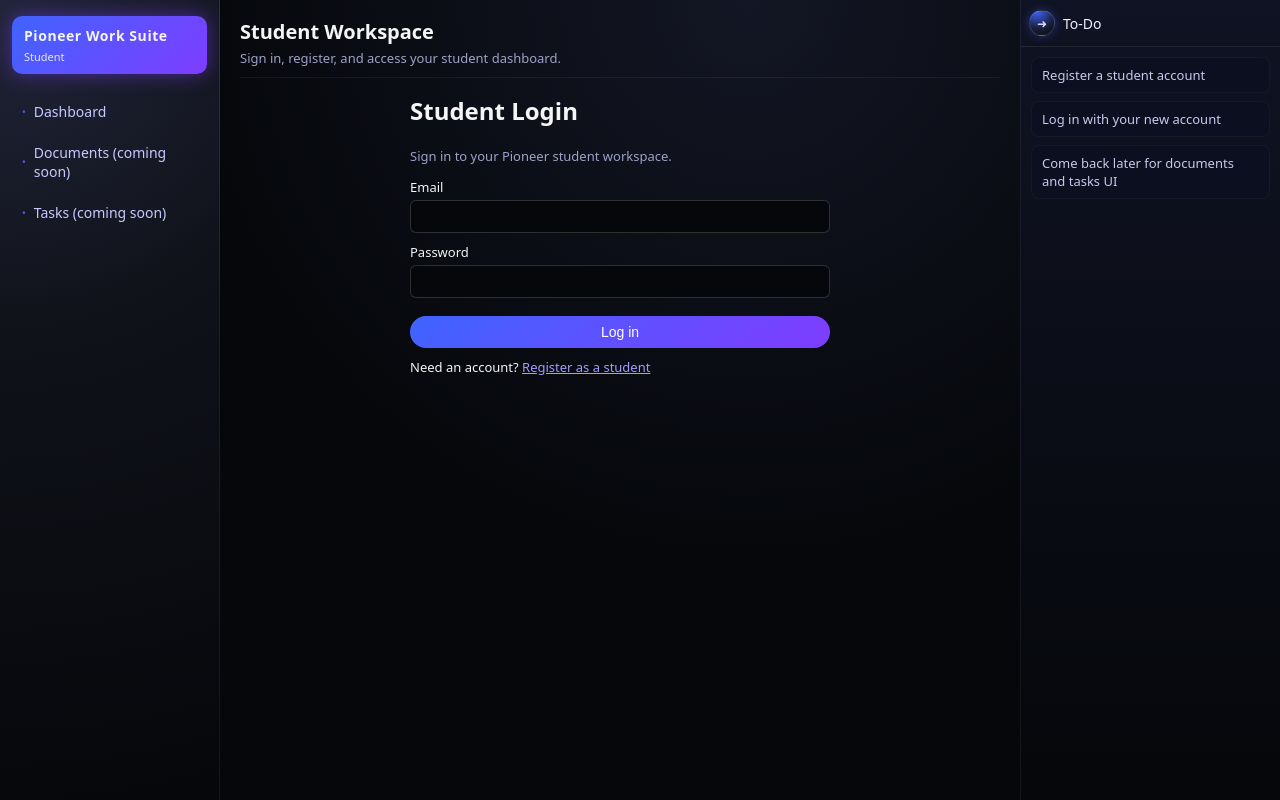
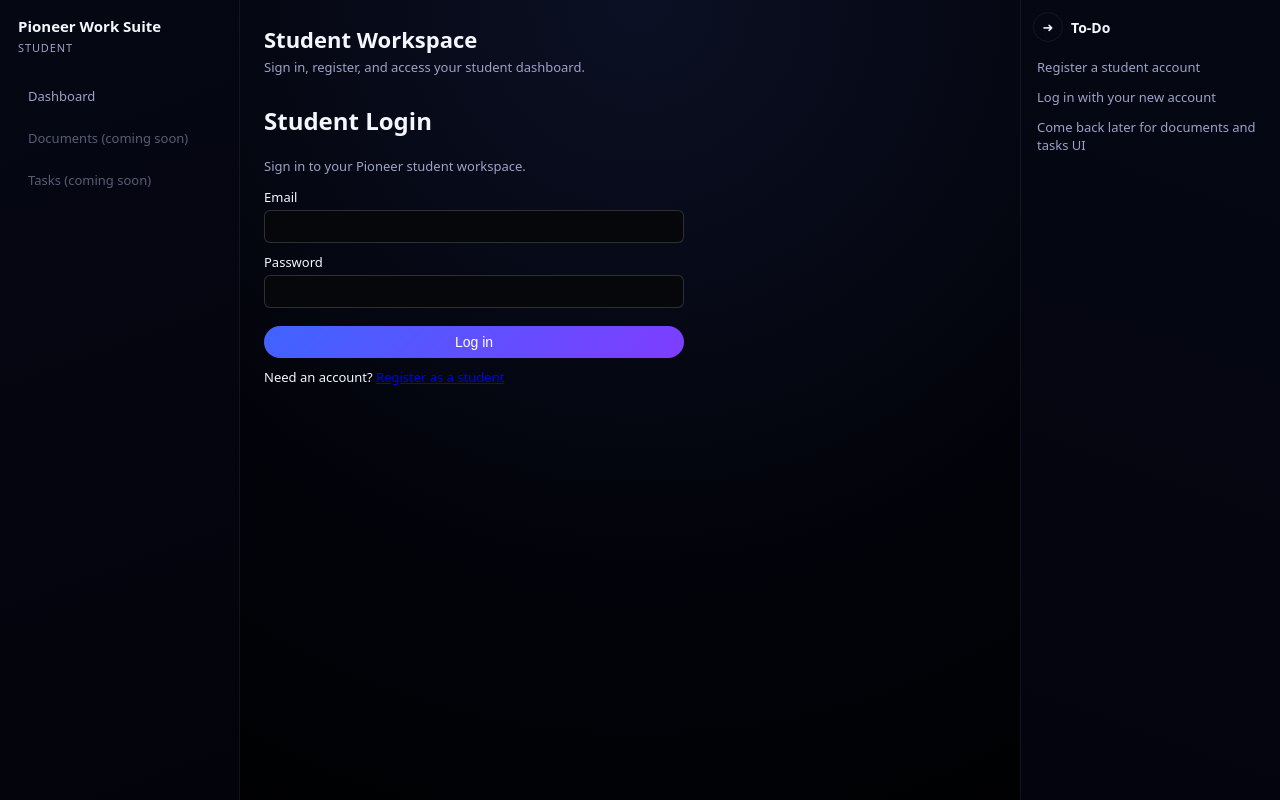
Before and after one commit to Del-985/Pioneer-Work-Suite, a React (Vite) app in the folder apps/web/: page /Pioneer-Work-Suite/login in a window 1280 px wide. Built offline with nearby package versions, Linux system fonts and the light colour scheme.

Commit message:
Update global.css

```diff
--- a/apps/web/src/styles/global.css
+++ b/apps/web/src/styles/global.css
@@ -1,4 +1,4 @@
-/* ========== Global reset & base styles ========== */
+/* ==== Base reset & typography ==== */
 
 *,
 *::before,
@@ -6,279 +6,236 @@
   box-sizing: border-box;
 }
 
+:root {
+  --bg: #02030a;
+  --bg-elevated: #050713;
+  --border-subtle: rgba(255, 255, 255, 0.06);
+  --text: #f5f7ff;
+  --text-muted: #9da2c8;
+  --accent: #3f64ff;
+  --accent-soft: rgba(63, 100, 255, 0.16);
+}
+
 html,
-body,
-#root {
+body {
   margin: 0;
   padding: 0;
   height: 100%;
 }
 
 body {
-  font-family: system-ui, -apple-system, BlinkMacSystemFont, "Segoe UI",
-    sans-serif;
-  background-color: #05070a;
-  color: #f5f5f5;
+  font-family: system-ui, -apple-system, BlinkMacSystemFont, "SF Pro Text",
+    "Segoe UI", sans-serif;
+  background: radial-gradient(circle at top, #0b1024 0, #02030a 55%, #000000 100%);
+  color: var(--text);
 }
 
-/* Root app container */
+/* ==== App layout ==== */
+
 .app {
-  height: 100vh;
+  min-height: 100vh;
   display: flex;
-  background-color: #05070a;
+  background: transparent;
+  color: var(--text);
 }
 
-.app-dark {
-  color-scheme: dark;
-}
-
-/* ========== Left sidebar ========== */
+/* Left sidebar */
 
 .sidebar-left {
-  width: 220px;
-  background: radial-gradient(circle at top left, #22253a 0, #10121a 40%, #05070a 100%);
-  border-right: 1px solid rgba(255, 255, 255, 0.06);
-  padding: 16px 12px;
+  width: 240px;
+  flex-shrink: 0;
+  padding: 16px 18px;
+  border-right: 1px solid var(--border-subtle);
+  background: linear-gradient(160deg, #050713, #03030b);
   display: flex;
   flex-direction: column;
-  gap: 16px;
+  gap: 24px;
 }
 
 .sidebar-logo {
-  padding: 10px 12px;
-  border-radius: 10px;
-  background: linear-gradient(135deg, #3f64ff, #7f3dff);
-  box-shadow: 0 0 20px rgba(127, 61, 255, 0.5);
   display: flex;
   flex-direction: column;
   gap: 4px;
 }
 
 .app-name {
+  font-size: 15px;
   font-weight: 600;
-  font-size: 14px;
-  letter-spacing: 0.04em;
 }
 
 .app-tagline {
   font-size: 11px;
-  opacity: 0.9;
+  color: var(--text-muted);
+  text-transform: uppercase;
+  letter-spacing: 0.08em;
 }
 
 .sidebar-nav {
   display: flex;
   flex-direction: column;
-  gap: 6px;
-  margin-top: 4px;
+  gap: 8px;
 }
 
 .nav-item {
   all: unset;
+  padding: 8px 10px;
+  border-radius: 999px;
+  font-size: 13px;
   cursor: pointer;
-  padding: 8px 10px;
-  border-radius: 6px;
-  font-size: 14px;
-  color: #c6c9ff;
-  display: flex;
-  align-items: center;
-  transition: background 0.15s ease, color 0.15s ease, transform 0.08s ease;
+  color: var(--text-muted);
 }
 
-.nav-item::before {
-  content: "•";
-  font-size: 10px;
-  margin-right: 8px;
-  color: #5055ff;
+.nav-item:hover:not(:disabled) {
+  background: var(--accent-soft);
+  color: var(--text);
 }
 
-.nav-item:hover {
-  background: rgba(80, 85, 255, 0.16);
-  color: #ffffff;
-  transform: translateX(1px);
+.nav-item:disabled {
+  opacity: 0.55;
+  cursor: default;
 }
 
-/* ========== Main layout (center + right) ========== */
+/* Center + right layout */
 
 .main-layout {
   flex: 1;
   display: flex;
-  min-width: 0;
-  background: radial-gradient(circle at top, #131624 0, #05070a 60%);
+  min-height: 100vh;
 }
 
-/* ========== Center workspace ========== */
+/* Center workspace */
 
 .workspace {
   flex: 1;
-  padding: 18px 20px;
+  padding: 24px 24px 32px;
   display: flex;
   flex-direction: column;
-  min-width: 0;
-}
-
-.workspace-header {
-  margin-bottom: 16px;
-  border-bottom: 1px solid rgba(255, 255, 255, 0.06);
-  padding-bottom: 10px;
+  gap: 16px;
 }
 
 .workspace-header h1 {
   margin: 0;
-  font-size: 20px;
-  font-weight: 600;
+  font-size: 22px;
 }
 
 .workspace-subtitle {
   margin: 4px 0 0;
   font-size: 13px;
-  color: #9da2c8;
+  color: var(--text-muted);
 }
 
 .workspace-body {
-  flex: 1;
-  display: flex;
-  align-items: flex-start;
-  justify-content: center;
+  margin-top: 12px;
 }
 
+/* Dashboard placeholder card */
+
 .workspace-placeholder {
-  margin-top: 24px;
   padding: 18px 20px;
-  border-radius: 12px;
-  background: rgba(12, 16, 32, 0.9);
-  border: 1px solid rgba(255, 255, 255, 0.08);
-  max-width: 520px;
-  width: 100%;
-  text-align: left;
-  color: #c9ccef;
-  font-size: 14px;
-  box-shadow: 0 16px 36px rgba(0, 0, 0, 0.6);
+  border-radius: 16px;
+  background: radial-gradient(circle at top left, #151b3a 0, #050713 55%);
+  border: 1px solid var(--border-subtle);
+  box-shadow: 0 18px 45px rgba(0, 0, 0, 0.6);
 }
 
 .workspace-placeholder h2 {
-  margin: 0 0 8px;
+  margin: 0 0 4px;
   font-size: 18px;
 }
 
-/* ========== Right to-do panel ========== */
+.workspace-placeholder p {
+  margin: 0;
+  font-size: 13px;
+  color: var(--text-muted);
+}
+
+/* Right sidebar (To-Do) */
 
 .sidebar-right {
-  position: relative;
-  border-left: 1px solid rgba(255, 255, 255, 0.06);
-  background: linear-gradient(180deg, #101323, #05070a);
+  width: 260px;
+  flex-shrink: 0;
+  border-left: 1px solid var(--border-subtle);
+  background: linear-gradient(200deg, #050713, #03040d);
   display: flex;
   flex-direction: column;
-  transition: width 0.2s ease, max-width 0.2s ease;
-}
-
-/* Open vs collapsed state */
-.sidebar-right-open {
-  width: 260px;
-  max-width: 260px;
+  padding: 12px 12px 16px;
+  transition: width 0.18s ease;
+  overflow: hidden;
 }
 
 .sidebar-right-collapsed {
-  width: 40px;
-  max-width: 40px;
+  width: 52px;
 }
 
-/* Header row with toggle button */
 .todo-header {
   display: flex;
   align-items: center;
-  padding: 10px 8px;
   gap: 8px;
-  border-bottom: 1px solid rgba(255, 255, 255, 0.08);
 }
 
 .todo-toggle {
   all: unset;
-  cursor: pointer;
-  width: 24px;
-  height: 24px;
+  width: 28px;
+  height: 28px;
   border-radius: 999px;
-  border: 1px solid rgba(255, 255, 255, 0.15);
+  border: 1px solid var(--border-subtle);
   display: flex;
   align-items: center;
   justify-content: center;
-  font-size: 12px;
-  color: #d6d9ff;
-  background: radial-gradient(circle at 30% 0, #3f64ff, #1a1f3b 60%, #05070a);
-  box-shadow: 0 0 10px rgba(63, 100, 255, 0.4);
-}
-
-.todo-toggle:hover {
-  filter: brightness(1.1);
+  cursor: pointer;
+  font-size: 13px;
 }
 
 .todo-title {
+  font-size: 14px;
   margin: 0;
-  font-size: 14px;
-  font-weight: 500;
-  color: #f0f1ff;
 }
 
-/* To-do content */
 .todo-body {
-  padding: 10px 10px 14px;
-  overflow-y: auto;
+  margin-top: 10px;
+  font-size: 13px;
 }
 
 .todo-list {
   list-style: none;
+  padding: 0;
   margin: 0;
-  padding: 0;
-  font-size: 13px;
-  display: flex;
-  flex-direction: column;
-  gap: 8px;
 }
 
 .todo-list li {
-  padding: 8px 10px;
+  padding: 6px 4px;
   border-radius: 8px;
-  background: rgba(12, 16, 32, 0.9);
-  border: 1px solid rgba(255, 255, 255, 0.04);
-  color: #c7caec;
+  color: var(--text-muted);
 }
 
-/* Scrollbar styling for todo body */
-.todo-body::-webkit-scrollbar {
-  width: 6px;
-}
+/* ==== Responsive tweaks ==== */
 
-.todo-body::-webkit-scrollbar-track {
-  background: transparent;
-}
-
-.todo-body::-webkit-scrollbar-thumb {
-  background: rgba(255, 255, 255, 0.18);
-  border-radius: 999px;
-}
-
-/* ========== Responsiveness ========== */
-
-@media (max-width: 900px) {
-  .sidebar-left {
-    width: 180px;
+@media (max-width: 768px) {
+  .app {
+    flex-direction: column;
   }
 
-  .sidebar-right-open {
-    width: 220px;
-    max-width: 220px;
-  }
-}
-
-@media (max-width: 720px) {
   .sidebar-left {
-    display: none;
+    width: 100%;
+    flex-direction: row;
+    align-items: center;
+    justify-content: space-between;
+    border-right: none;
+    border-bottom: 1px solid var(--border-subtle);
   }
 
-  .sidebar-right-open {
-    display: none;
+  .main-layout {
+    flex-direction: column;
   }
 
   .workspace {
-    padding: 12px 10px;
+    padding: 16px 14px 24px;
+  }
+
+  .sidebar-right,
+  .sidebar-right.sidebar-right-collapsed {
+    width: 100%;
+    border-left: none;
+    border-top: 1px solid var(--border-subtle);
   }
 }
```
